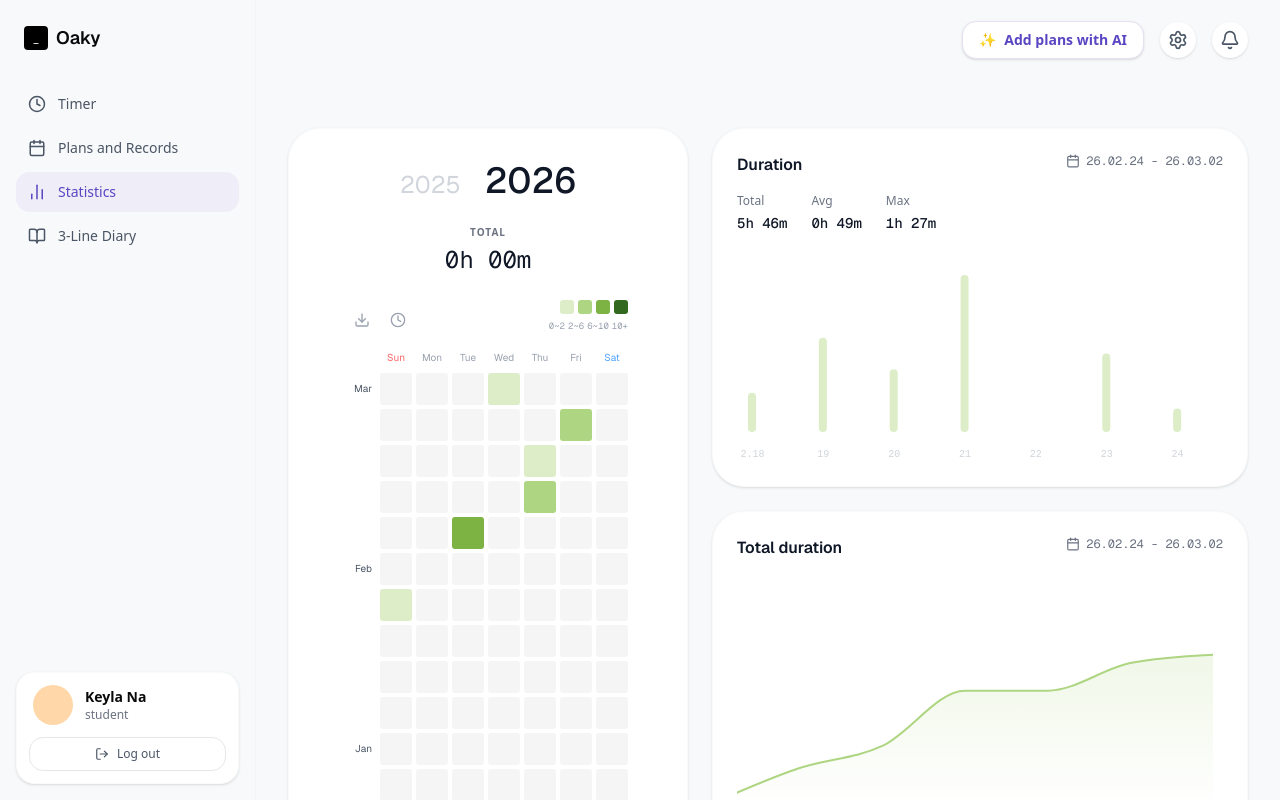
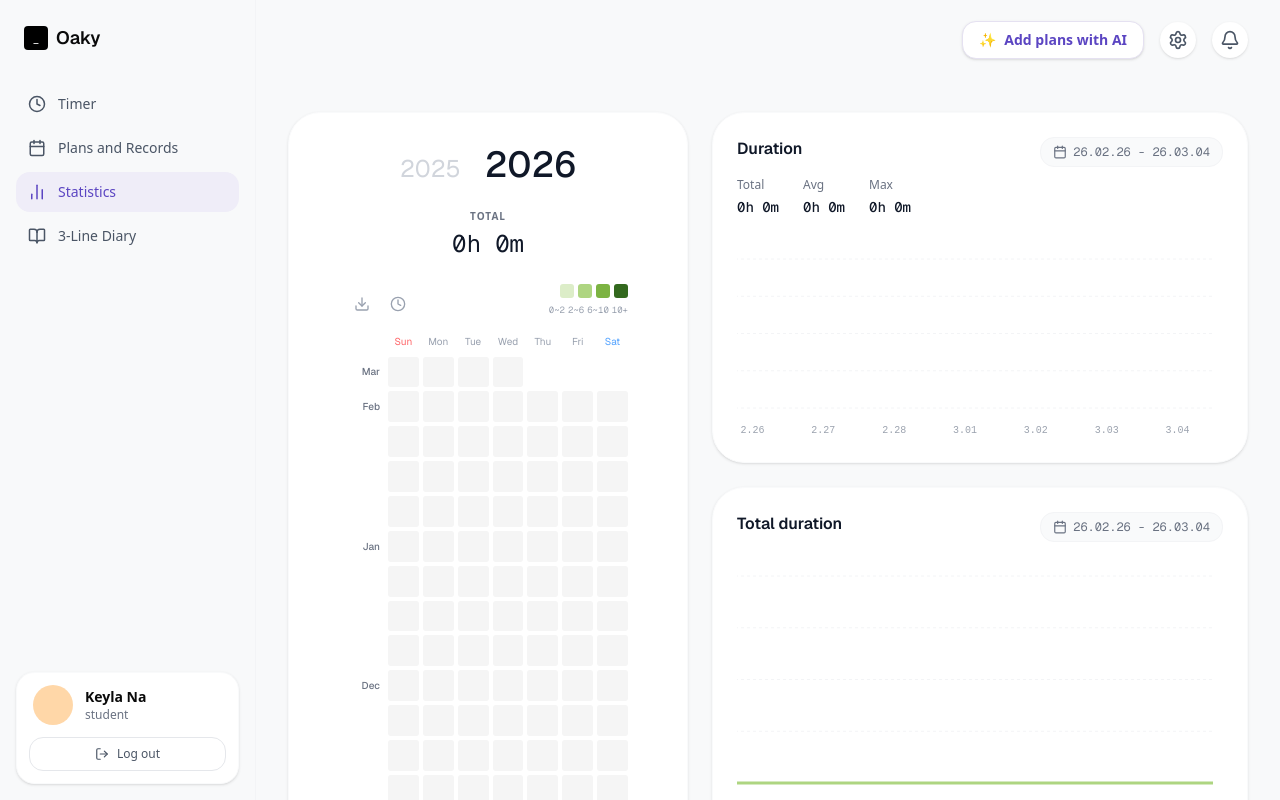
Before and after one commit to Facalder/oaky, a Next.js app: page /statistic in a window 1280 px wide. Built offline with nearby package versions, Linux system fonts and the light colour scheme.

Commit message:
feat: implement context provider for stat data (localstorage)

```diff
--- a/src/app/statistic/page.jsx
+++ b/src/app/statistic/page.jsx
@@ -3,7 +3,7 @@ import Charts from "@/components/statistics/Charts";
 
 export default function StatisticsPage() {
   return (
-    <div className="p-8 max-w-7xl mt-4 mx-auto w-full h-[calc(100vh-5rem)]">
+    <div className="p-8 max-w-7xl mx-auto w-full h-[calc(100vh-5rem)]">
       <div className="grid grid-cols-1 lg:grid-cols-[400px_1fr] gap-6 h-full min-h-[600px]">
 
         <div className="h-full">
--- a/src/components/statistics/Charts.jsx
+++ b/src/components/statistics/Charts.jsx
@@ -1,108 +1,191 @@
+// src/components/statistics/Charts.jsx
 "use client";
-import { BarChart, Bar, XAxis, Tooltip as RechartsTooltip, ResponsiveContainer, AreaChart, Area } from "recharts";
+import {
+  BarChart,
+  Bar,
+  XAxis,
+  Tooltip as RechartsTooltip,
+  ResponsiveContainer,
+  AreaChart,
+  Area,
+  CartesianGrid,
+} from "recharts";
 import { Calendar } from "lucide-react";
-
-const data = [
-  { date: "2.18", duration: 0.5, total: 0.5 },
-  { date: "19", duration: 1.2, total: 1.7 },
-  { date: "20", duration: 0.8, total: 2.5 },
-  { date: "21", duration: 2.0, total: 4.5 },
-  { date: "22", duration: 0, total: 4.5 },
-  { date: "23", duration: 1.0, total: 5.5 },
-  { date: "24", duration: 0.3, total: 5.8 },
-];
+import { useAppContext } from "@/context/AppContext";
+import { format, subDays, startOfDay } from "date-fns";
 
 export default function Charts() {
+  const { records } = useAppContext();
+  const today = startOfDay(new Date());
+  const last7Days = Array.from({ length: 7 }, (_, i) => subDays(today, 6 - i));
+
+  let cumulativeTotalHours = 0;
+  let maxDurationSeconds = 0;
+  let totalAllTimeSeconds = 0;
+  let activeDaysCount = 0;
+
+  const chartData = last7Days.map((date) => {
+    const dateStr = format(date, "yyyy-MM-dd");
+    const dayRecord = records[dateStr] || { total: 0 };
+
+    const daySeconds = dayRecord.total;
+    const dayHours = Number((daySeconds / 3600).toFixed(2)); // Konversi ke jam desimal untuk chart
+
+    cumulativeTotalHours += dayHours;
+    totalAllTimeSeconds += daySeconds;
+
+    if (daySeconds > 0) {
+      activeDaysCount++;
+      if (daySeconds > maxDurationSeconds) {
+        maxDurationSeconds = daySeconds;
+      }
+    }
+
+    return {
+      dateLabel: format(date, "M.dd"), // "3.02"
+      duration: dayHours,
+      totalDuration: Number(cumulativeTotalHours.toFixed(2)),
+    };
+  });
+
+  const formatTimeText = (totalSeconds) => {
+    if (!totalSeconds) return "0h 0m";
+    const hours = Math.floor(totalSeconds / 3600);
+    const minutes = Math.floor((totalSeconds % 3600) / 60);
+    return `${hours}h ${minutes}m`;
+  };
+
+  const avgSeconds =
+    activeDaysCount > 0 ? Math.floor(totalAllTimeSeconds / activeDaysCount) : 0;
+  const dateRangeStr = `${format(last7Days[0], "yy.MM.dd")} - ${format(last7Days[6], "yy.MM.dd")}`;
+
   return (
     <div className="flex flex-col gap-6 h-full">
-
-
-
-
       <div className="bg-white rounded-[32px] p-6 shadow-sm border border-gray-50 flex-1 flex flex-col">
         <div className="flex justify-between items-start mb-4">
           <div>
-            <h3 className="font-semibold font-sans text-gray-900 mb-4">Duration</h3>
+            <h3 className="font-semibold font-sans text-gray-900 mb-4">
+              Duration
+            </h3>
             <div className="flex gap-6 text-sm">
               <div>
                 <p className="text-gray-500 text-xs mb-1">Total</p>
-                <p className="font-mono font-medium text-gray-900">5h 46m</p>
+                <p className="font-mono font-medium text-gray-900">
+                  {formatTimeText(totalAllTimeSeconds)}
+                </p>
               </div>
               <div>
                 <p className="text-gray-500 text-xs mb-1">Avg</p>
-                <p className="font-mono font-medium text-gray-900">0h 49m</p>
+                <p className="font-mono font-medium text-gray-900">
+                  {formatTimeText(avgSeconds)}
+                </p>
               </div>
               <div>
                 <p className="text-gray-500 text-xs mb-1">Max</p>
-                <p className="font-mono font-medium text-gray-900">1h 27m</p>
+                <p className="font-mono font-medium text-gray-900">
+                  {formatTimeText(maxDurationSeconds)}
+                </p>
               </div>
             </div>
           </div>
-          <div className="flex items-center gap-1.5 text-xs text-gray-500 font-mono">
-            <Calendar size={14} /> 26.02.24 - 26.03.02
+          <div className="flex items-center gap-1.5 text-xs text-gray-500 font-mono bg-gray-50 px-3 py-1.5 rounded-xl border border-gray-100">
+            <Calendar size={14} /> {dateRangeStr}
           </div>
         </div>
 
         <div className="flex-1 w-full min-h-[160px] mt-4">
           <ResponsiveContainer width="100%" height="100%">
-            <BarChart data={data} margin={{ top: 10, right: 10, left: -20, bottom: 0 }}>
+            <BarChart
+              data={chartData}
+              margin={{ top: 10, right: 10, left: -20, bottom: 0 }}
+            >
+              <CartesianGrid
+                strokeDasharray="3 3"
+                vertical={false}
+                stroke="#f3f4f6"
+              />
               <XAxis
-                dataKey="date"
+                dataKey="dateLabel"
                 axisLine={false}
                 tickLine={false}
-                tick={{ fontSize: 10, fill: '#d1d5db', fontFamily: 'monospace' }}
+                tick={{
+                  fontSize: 10,
+                  fill: "#9ca3af",
+                  fontFamily: "monospace",
+                }}
                 dy={10}
               />
               <RechartsTooltip
-                cursor={{ fill: 'transparent' }}
-                contentStyle={{ borderRadius: '12px', border: 'none', boxShadow: '0 4px 6px -1px rgb(0 0 0 / 0.1)' }}
+                cursor={{ fill: "#f8f9fa" }}
+                formatter={(value) => [`${value} hrs`, "Duration"]}
+                contentStyle={{
+                  borderRadius: "12px",
+                  border: "none",
+                  boxShadow: "0 4px 6px -1px rgb(0 0 0 / 0.1)",
+                }}
               />
               <Bar
                 dataKey="duration"
                 fill="#dcedc8"
                 radius={[4, 4, 4, 4]}
-                barSize={8}
+                barSize={12}
               />
             </BarChart>
           </ResponsiveContainer>
         </div>
       </div>
 
-
-
-
       <div className="bg-white rounded-[32px] p-6 shadow-sm border border-gray-50 flex-1 flex flex-col">
         <div className="flex justify-between items-start mb-6">
-          <h3 className="font-semibold font-sans text-gray-900">Total duration</h3>
-          <div className="flex items-center gap-1.5 text-xs text-gray-500 font-mono">
-            <Calendar size={14} /> 26.02.24 - 26.03.02
+          <h3 className="font-semibold font-sans text-gray-900">
+            Total duration
+          </h3>
+          <div className="flex items-center gap-1.5 text-xs text-gray-500 font-mono bg-gray-50 px-3 py-1.5 rounded-xl border border-gray-100">
+            <Calendar size={14} /> {dateRangeStr}
           </div>
         </div>
 
         <div className="flex-1 w-full min-h-[160px]">
           <ResponsiveContainer width="100%" height="100%">
-            <AreaChart data={data} margin={{ top: 10, right: 10, left: -20, bottom: 0 }}>
+            <AreaChart
+              data={chartData}
+              margin={{ top: 10, right: 10, left: -20, bottom: 0 }}
+            >
               <defs>
                 <linearGradient id="colorTotal" x1="0" y1="0" x2="0" y2="1">
-                  <stop offset="5%" stopColor="#dcedc8" stopOpacity={0.4}/>
-                  <stop offset="95%" stopColor="#dcedc8" stopOpacity={0}/>
+                  <stop offset="5%" stopColor="#dcedc8" stopOpacity={0.6} />
+                  <stop offset="95%" stopColor="#f4fbf0" stopOpacity={0} />
                 </linearGradient>
               </defs>
+              <CartesianGrid
+                strokeDasharray="3 3"
+                vertical={false}
+                stroke="#f3f4f6"
+              />
               <XAxis
-                dataKey="date"
+                dataKey="dateLabel"
                 axisLine={false}
                 tickLine={false}
-                tick={{ fontSize: 10, fill: '#d1d5db', fontFamily: 'monospace' }}
+                tick={{
+                  fontSize: 10,
+                  fill: "#9ca3af",
+                  fontFamily: "monospace",
+                }}
                 dy={10}
               />
               <RechartsTooltip
-                contentStyle={{ borderRadius: '12px', border: 'none', boxShadow: '0 4px 6px -1px rgb(0 0 0 / 0.1)' }}
+                formatter={(value) => [`${value} hrs`, "Total"]}
+                contentStyle={{
+                  borderRadius: "12px",
+                  border: "none",
+                  boxShadow: "0 4px 6px -1px rgb(0 0 0 / 0.1)",
+                }}
               />
               <Area
                 type="monotone"
-                dataKey="total"
+                dataKey="totalDuration"
                 stroke="#aed581"
-                strokeWidth={2}
+                strokeWidth={3}
                 fillOpacity={1}
                 fill="url(#colorTotal)"
               />
@@ -110,7 +193,6 @@ export default function Charts() {
           </ResponsiveContainer>
         </div>
       </div>
-
     </div>
   );
 }
--- a/src/components/statistics/YearlyHeatmap.jsx
+++ b/src/components/statistics/YearlyHeatmap.jsx
@@ -1,25 +1,66 @@
+// src/components/statistics/YearlyHeatmap.jsx
 "use client";
+import { useState } from "react";
 import { Download, Clock } from "lucide-react";
+import { useAppContext } from "@/context/AppContext";
+import { subDays, addDays, startOfWeek, format, isAfter, startOfDay } from "date-fns";
 
 export default function YearlyHeatmap() {
-  // Generate baris per minggu secara vertikal (terbaru di atas, terlama di bawah)
-  // Total 13 minggu untuk mereplikasi proporsi di gambar (Maret -> Januari)
+  const { records } = useAppContext();
+
+  const currentYear = new Date().getFullYear();
+  const [selectedYear, setSelectedYear] = useState(currentYear);
+
+  let totalSecondsSelectedYear = 0;
+  Object.keys(records).forEach(dateStr => {
+    if (dateStr.startsWith(selectedYear.toString())) {
+      totalSecondsSelectedYear += (records[dateStr].total || 0);
+    }
+  });
+
+  const totalHours = Math.floor(totalSecondsSelectedYear / 3600);
+  const totalMinutes = Math.floor((totalSecondsSelectedYear % 3600) / 60);
+
+  const getColor = (totalSecs) => {
+    if (!totalSecs || totalSecs === 0) return "bg-[#f5f5f5]";
+    const hours = totalSecs / 3600;
+
+    if (hours > 0 && hours <= 2) return "bg-[#dcedc8]";
+    if (hours > 2 && hours <= 6) return "bg-[#aed581]";
+    if (hours > 6 && hours <= 10) return "bg-[#7cb342]";
+    return "bg-[#33691e]";
+  };
+
+  const today = startOfDay(new Date());
+  const anchorDate = selectedYear === currentYear ? today : new Date(selectedYear, 11, 31);
+  const anchorWeekStart = startOfWeek(anchorDate, { weekStartsOn: 0 });
+
+  let lastMonth = -1;
+
   const weeks = Array.from({ length: 13 }, (_, weekIndex) => {
-    // Tentukan posisi label bulan di sisi kiri
+    const weekStartDate = subDays(anchorWeekStart, weekIndex * 7);
+
+    const days = Array.from({ length: 7 }, (_, dayIndex) => {
+      const dateToEvaluate = addDays(weekStartDate, dayIndex);
+      const dateStr = format(dateToEvaluate, "yyyy-MM-dd");
+
+      const isFuture = isAfter(startOfDay(dateToEvaluate), today);
+      const isOutsideSelectedYear = dateToEvaluate.getFullYear() > selectedYear;
+
+      if (isFuture || isOutsideSelectedYear) {
+        return "bg-transparent";
+      }
+
+      const dayRecord = records[dateStr] || { total: 0 };
+      return getColor(dayRecord.total);
+    });
+
+    const monthOfThisWeek = weekStartDate.getMonth();
     let monthLabel = "";
-    if (weekIndex === 0) monthLabel = "Mar"; // Minggu pertama (Paling atas)
-    if (weekIndex === 5) monthLabel = "Feb"; // Pertengahan
-    if (weekIndex === 10) monthLabel = "Jan"; // Paling bawah
-
-    // Generate 7 kotak (hari) untuk baris minggu ini
-    const days = Array.from({ length: 7 }, (_, dayIndex) => {
-      // Mock data hijau-hijau tipis untuk visual
-      const id = weekIndex * 7 + dayIndex;
-      if (id === 3 || id === 18 || id === 42) return "bg-[#dcedc8]";
-      if (id === 12 || id === 25) return "bg-[#aed581]";
-      if (id === 30) return "bg-[#7cb342]";
-      return "bg-[#f5f5f5]";
-    });
+    if (monthOfThisWeek !== lastMonth) {
+      monthLabel = format(weekStartDate, "MMM");
+      lastMonth = monthOfThisWeek;
+    }
 
     return { monthLabel, days };
   });
@@ -27,19 +68,27 @@ export default function YearlyHeatmap() {
   return (
     <div className="bg-white rounded-[32px] p-8 shadow-sm border border-gray-50 flex flex-col h-full items-center">
 
-      {/* Header Tahun */}
       <div className="flex items-end gap-6 mb-6">
-        <span className="text-2xl font-sans text-gray-300 cursor-pointer">2025</span>
-        <span className="text-4xl font-sans text-gray-900 font-medium cursor-pointer">2026</span>
+        {[currentYear - 1, currentYear].map((year) => (
+          <span
+            key={year}
+            onClick={() => setSelectedYear(year)}
+            className={`font-sans cursor-pointer transition-all ${
+              selectedYear === year
+                ? "text-4xl text-gray-900 font-medium"
+                : "text-2xl text-gray-300 hover:text-gray-400"
+            }`}
+          >
+            {year}
+          </span>
+        ))}
       </div>
 
-      {/* Teks TOTAL */}
       <div className="text-center mb-6">
         <p className="text-[10px] font-semibold text-gray-500 tracking-widest mb-1 uppercase">Total</p>
-        <p className="text-2xl font-mono text-gray-900">0h 00m</p>
+        <p className="text-2xl font-mono text-gray-900">{totalHours}h {totalMinutes}m</p>
       </div>
 
-      {/* Toolbar & Legend */}
       <div className="flex justify-between w-full max-w-[280px] mb-4 items-end">
         <div className="flex gap-2">
           <button className="p-1.5 text-gray-400 hover:text-gray-600 rounded-md hover:bg-gray-50 transition-colors">
@@ -66,12 +115,8 @@ export default function YearlyHeatmap() {
         </div>
       </div>
 
-      {/* Wrapper Utama Grid & Header Hari */}
       <div className="w-full max-w-[280px]">
-
-        {/* Header Hari (Sun - Sat) */}
-        {/* pl-8 digunakan untuk memberi ruang kosong di kiri tempat label bulan berada */}
-        <div className="pl-8 mb-2">
+        <div className="pl-10 mb-2">
            <div className="grid grid-cols-7 gap-1 text-[10px] font-sans text-gray-400 text-center">
             <span className="text-red-400">Sun</span>
             <span>Mon</span>
@@ -83,21 +128,17 @@ export default function YearlyHeatmap() {
           </div>
         </div>
 
-        {/* Heatmap Vertikal */}
         <div className="flex flex-col gap-1">
           {weeks.map((week, wIdx) => (
             <div key={wIdx} className="flex items-center gap-2">
-              {/* Y-Axis: Label Bulan di kiri */}
-              <div className="w-6 text-[10px] font-sans text-gray-600 text-right">
+              <div className="w-8 text-[10px] font-sans text-gray-500 text-right font-medium">
                 {week.monthLabel}
               </div>
-
-              {/* X-Axis: 7 Hari dalam Seminggu */}
               <div className="flex-1 grid grid-cols-7 gap-1">
-                {week.days.map((color, dIdx) => (
+                {week.days.map((colorClass, dIdx) => (
                   <div
                     key={dIdx}
-                    className={`w-full aspect-square rounded-[3px] ${color}`}
+                    className={`w-full aspect-square rounded-[3px] ${colorClass}`}
                   ></div>
                 ))}
               </div>
```
